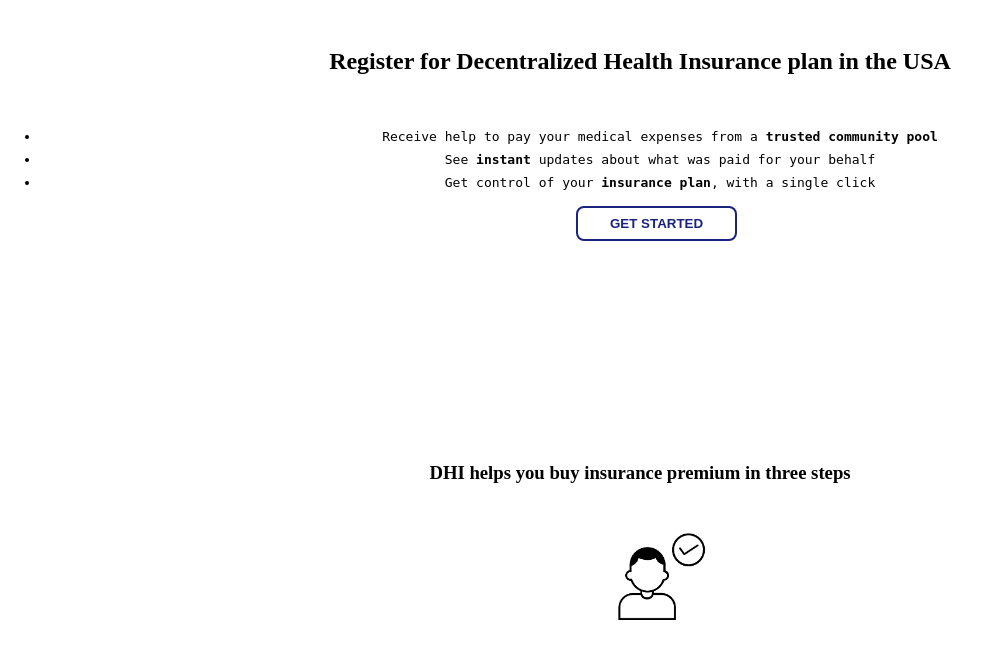
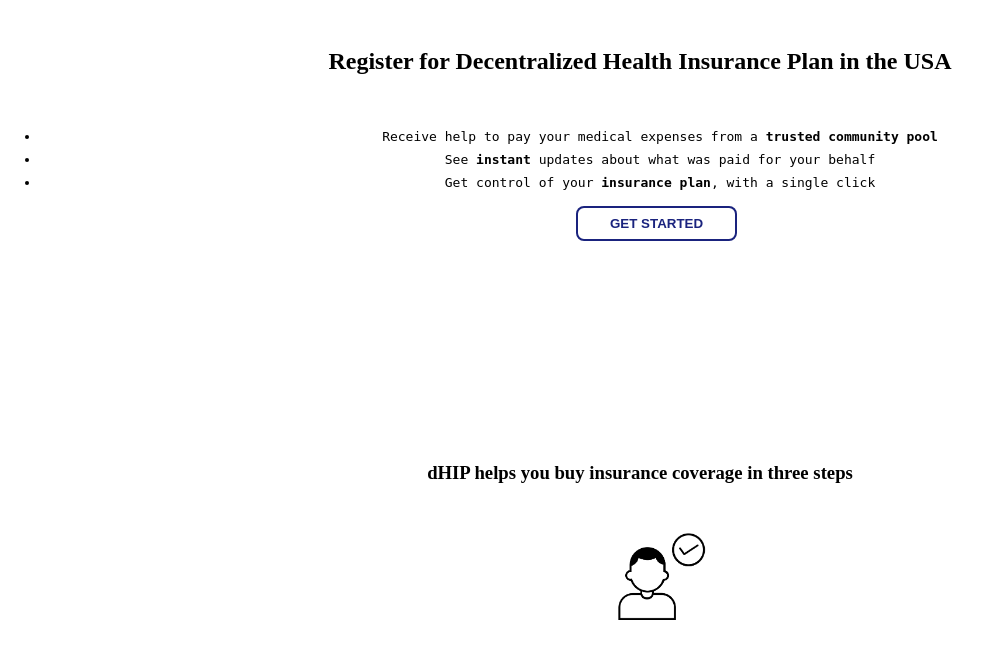
Before and after one commit to bnelligan/Chainlink-Hackathon-2020, a Django app: page /home/ in a window 1280 px wide. Shown: the part 46-695 px from the top of the page, without its empty margins (0-988 px from the left). Run offline with Django 3.2, Linux system fonts and the light colour scheme.

Commit message:
Update app.html

```diff
--- a/djangoApps/DHI/templates/app.html
+++ b/djangoApps/DHI/templates/app.html
@@ -16,7 +16,7 @@
     </header>
 {% endblock %}
     <section class="section1">
-      <p align="center">Register for Decentralized Health Insurance plan in the USA</p>
+      <p align="center">Register for Decentralized Health Insurance Plan in the USA</p>
      <ul>
        <div class ="sub-section">
        <li>Receive help to pay your medical expenses from a <b> trusted community pool</b></li>
@@ -27,7 +27,7 @@
        <a href="#"><button class="start">GET STARTED</button></a>
     </section>
     <article class="article1">
-      <h3>DHI helps you buy insurance premium in three steps</h3>
+      <h3>dHIP helps you buy insurance coverage in three steps</h3>
       <ul>
         <img src="{% static 'img/approval.png' %}"/>
       </ul>
```
